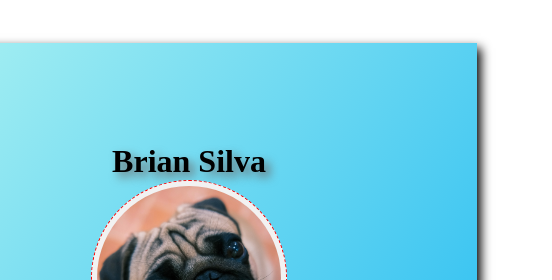
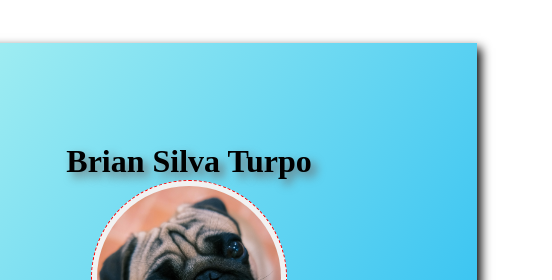
Before and after one commit to BrianST11/BrianST11.github.io, a plain HTML site: page index.html in a window 1280 px wide. Shown: the top 280 px of the page, 451-1003 px from the left. Drawn offline with Linux system fonts and the light colour scheme.

Commit message:
actualizo html hoy

```diff
--- a/index.html
+++ b/index.html
@@ -14,7 +14,7 @@ v<!DOCTYPE html>
 
         </div>
         <div id="personal">
-            <h1>Brian Silva</h1>
+            <h1>Brian Silva Turpo</h1>
             <img src="img/fotito.jpg" alt="EDR">
             <p>Hola soy alumno del curso Diseño Web</p>
         </div>
```
